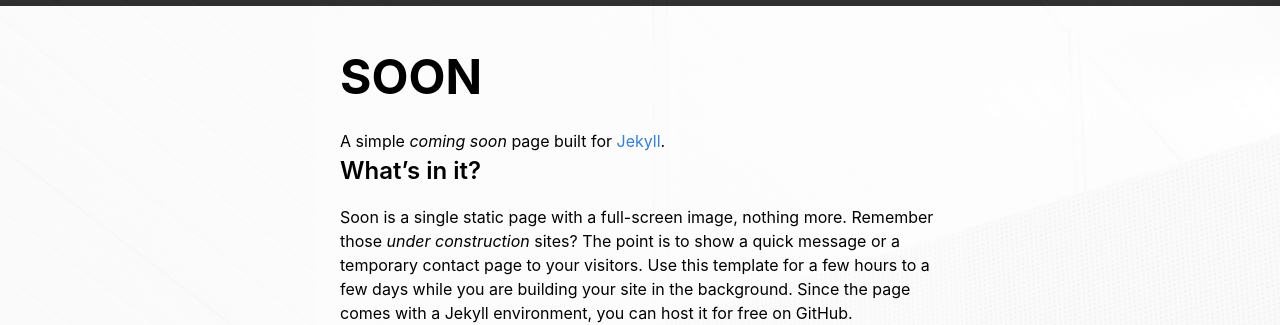
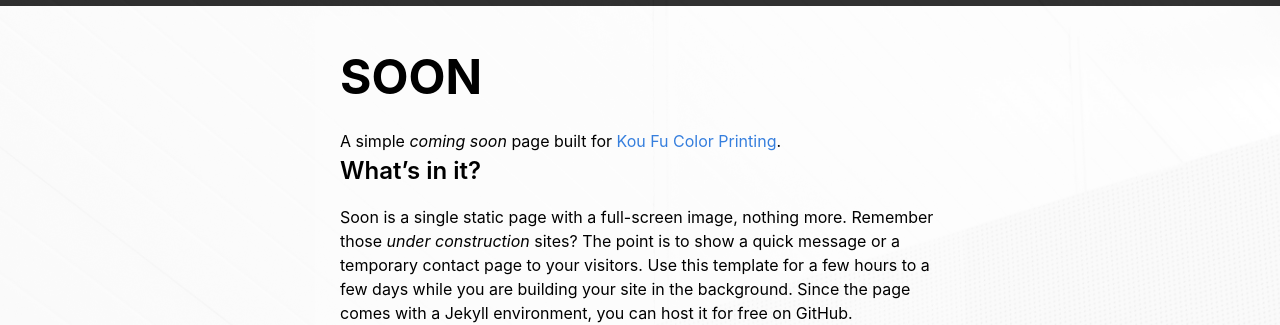
Before and after one commit to aice09/kfcp-comingsoon, a Jekyll site: the page built from index.md, in a window 1280 px wide. Shown: the top 325 px of the page. Built offline with Jekyll 4.4.1, drawn with Linux system fonts in a browser that asks for light colours.

Commit message:
Update index.md

```diff
--- a/index.md
+++ b/index.md
@@ -7,7 +7,7 @@ layout: default
 
 # Soon
 
-A simple *coming soon* page built for [Jekyll](https://jekyllrb.com/docs/).
+A simple *coming soon* page built for [Kou Fu Color Printing](https://koufuprinting.com/).
 
 ## What's in it?
 
@@ -17,4 +17,4 @@ Soon is a single static page with a full-screen image, nothing more. Remember th
 
 ## Get started
 
-[README](https://github.com/YJPL/soon/blob/master/README.md) Get [Soon](https://github.com/YJPL/soon/).
+[README](https://github.com/aice09/kfcp-comingsoon/blob/master/README.md) Get [Soon](https://github.com/aice09/kfcp-comingsoon/).
```
